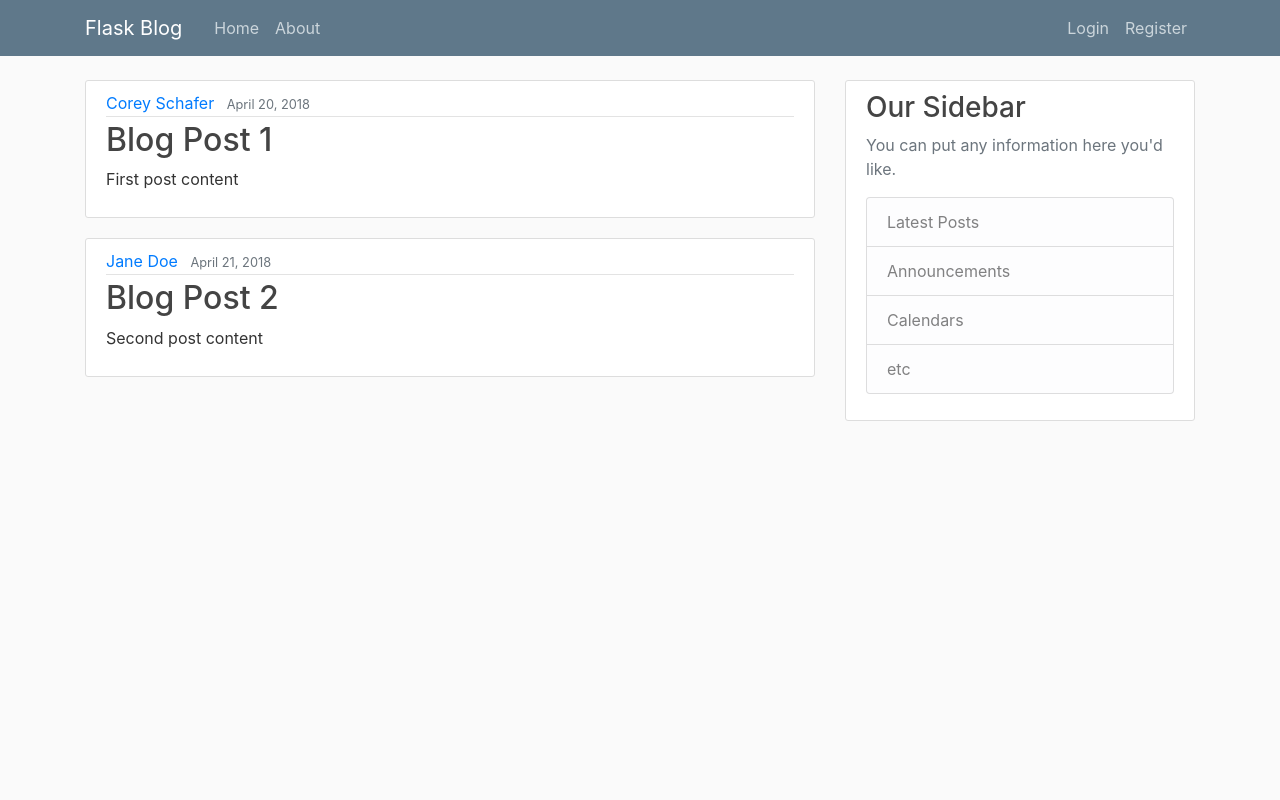
After one commit to Vivvianne/Blog, a Flask app: page / in a window 1280 px wide. The commit adds this page. Run offline with Flask 2, Linux system fonts and the light colour scheme; some libraries are stand-ins or nearby versions.

Commit message:
debugging the base.html

```diff
--- a/app/models.py
+++ b/flaskblog/models.py
@@ -1,5 +1,6 @@
 from datetime import datetime
-from manage import db
+from flaskblog import db
+
 
 class User(db.Model):
     id = db.Column(db.Integer, primary_key=True)
--- /dev/null
+++ b/flaskblog/routes.py
@@ -0,0 +1,52 @@
+from flask import render_template, url_for, flash, redirect
+from flaskblog import app
+from flaskblog.forms import RegistrationForm, LoginForm
+from flaskblog.models import User, Post
+
+
+posts = [
+    {
+        'author': 'Corey Schafer',
+        'title': 'Blog Post 1',
+        'content': 'First post content',
+        'date_posted': 'April 20, 2018'
+    },
+    {
+        'author': 'Jane Doe',
+        'title': 'Blog Post 2',
+        'content': 'Second post content',
+        'date_posted': 'April 21, 2018'
+    }
+]
+
+
+@app.route("/")
+@app.route("/home")
+def home():
+    return render_template('home.html', posts=posts)
+
+
+@app.route("/about")
+def about():
+    return render_template('about.html', title='About')
+
+
+@app.route("/register", methods=['GET', 'POST'])
+def register():
+    form = RegistrationForm()
+    if form.validate_on_submit():
+        flash(f'Account created for {form.username.data}!', 'success')
+        return redirect(url_for('home'))
+    return render_template('register.html', title='Register', form=form)
+
+
+@app.route("/login", methods=['GET', 'POST'])
+def login():
+    form = LoginForm()
+    if form.validate_on_submit():
+        if form.email.data == 'admin@blog.com' and form.password.data == 'password':
+            flash('You have been logged in!', 'success')
+            return redirect(url_for('home'))
+        else:
+            flash('Login Unsuccessful. Please check username and password', 'danger')
+    return render_template('login.html', title='Login', form=form)
--- /dev/null
+++ b/flaskblog/static/main.css
@@ -0,0 +1,80 @@
+body {
+  background: #fafafa;
+  color: #333333;
+  margin-top: 5rem;
+}
+
+h1, h2, h3, h4, h5, h6 {
+  color: #444444;
+}
+
+.bg-steel {
+  background-color: #5f788a;
+}
+
+.site-header .navbar-nav .nav-link {
+  color: #cbd5db;
+}
+
+.site-header .navbar-nav .nav-link:hover {
+  color: #ffffff;
+}
+
+.site-header .navbar-nav .nav-link.active {
+  font-weight: 500;
+}
+
+.content-section {
+  background: #ffffff;
+  padding: 10px 20px;
+  border: 1px solid #dddddd;
+  border-radius: 3px;
+  margin-bottom: 20px;
+}
+
+.article-title {
+  color: #444444;
+}
+
+a.article-title:hover {
+  color: #428bca;
+  text-decoration: none;
+}
+
+.article-content {
+  white-space: pre-line;
+}
+
+.article-img {
+  height: 65px;
+  width: 65px;
+  margin-right: 16px;
+}
+
+.article-metadata {
+  padding-bottom: 1px;
+  margin-bottom: 4px;
+  border-bottom: 1px solid #e3e3e3
+}
+
+.article-metadata a:hover {
+  color: #333;
+  text-decoration: none;
+}
+
+.article-svg {
+  width: 25px;
+  height: 25px;
+  vertical-align: middle;
+}
+
+.account-img {
+  height: 125px;
+  width: 125px;
+  margin-right: 20px;
+  margin-bottom: 16px;
+}
+
+.account-heading {
+  font-size: 2.5rem;
+}
--- /dev/null
+++ b/flaskblog/templates/about.html
@@ -0,0 +1,4 @@
+{% extends "base.html" %}
+{% block content %}
+    <h1>About Page</h1>
+{% endblock content %}
--- a/templates/base.html
+++ b/flaskblog/templates/base.html
@@ -1,5 +1,3 @@
-<!DOCTYPE html>
-<html>
 <head>
     <!-- Required meta tags -->
     <meta charset="utf-8">
@@ -11,33 +9,14 @@
     <link rel="stylesheet" type="text/css" href="{{ url_for('static', filename='main.css') }}">
 
     {% if title %}
-        <title>Blog App- {{ title }}</title>
+        <title>Flask Blog - {{ title }}</title>
     {% else %}
-        <title>Blog App</title>
+        <title>Flask Blog</title>
     {% endif %}
 </head>
 <body>
-    <header class="site-header">
-      <nav class="navbar navbar-expand-md navbar-dark bg-steel fixed-top">
-        <div class="container">
-          <a class="navbar-brand mr-4" href="/">Blog App</a>
-          <button class="navbar-toggler" type="button" data-toggle="collapse" data-target="#navbarToggle" aria-controls="navbarToggle" aria-expanded="false" aria-label="Toggle navigation">
-            <span class="navbar-toggler-icon"></span>
-          </button>
-          <div class="collapse navbar-collapse" id="navbarToggle">
-            <div class="navbar-nav mr-auto">
-              <a class="nav-item nav-link" href="{{ url_for('home') }}">Home</a>
-              <a class="nav-item nav-link" href="{{ url_for('about') }}">About</a>
-            </div>
-            <!-- Navbar Right Side -->
-            <div class="navbar-nav">
-              <a class="nav-item nav-link" href="{{ url_for('login') }}">Login</a>
-              <a class="nav-item nav-link" href="{{ url_for('register') }}">Register</a>
-            </div>
-          </div>
-        </div>
-      </nav>
-    </header>
+   {% include 'navbar.html' %}
+
     <main role="main" class="container">
       <div class="row">
         <div class="col-md-8">
@@ -50,7 +29,8 @@
               {% endfor %}
             {% endif %}
           {% endwith %}
-          {% block content %}{% endblock %}
+          {% block content %}
+          {% endblock %}
         </div>
         <div class="col-md-4">
           <div class="content-section">
--- a/templates/home.html
+++ b/flaskblog/templates/home.html
@@ -1,4 +1,4 @@
-{% extends "layout.html" %}
+{% extends "base.html" %}
 {% block content %}
     {% for post in posts %}
         <article class="media content-section">
--- /dev/null
+++ b/flaskblog/templates/navbar.html
@@ -0,0 +1,21 @@
+ <header class="site-header">
+      <nav class="navbar navbar-expand-md navbar-dark bg-steel fixed-top">
+        <div class="container">
+          <a class="navbar-brand mr-4" href="/">Flask Blog</a>
+          <button class="navbar-toggler" type="button" data-toggle="collapse" data-target="#navbarToggle" aria-controls="navbarToggle" aria-expanded="false" aria-label="Toggle navigation">
+            <span class="navbar-toggler-icon"></span>
+          </button>
+          <div class="collapse navbar-collapse" id="navbarToggle">
+            <div class="navbar-nav mr-auto">
+              <a class="nav-item nav-link" href="{{ url_for('home') }}">Home</a>
+              <a class="nav-item nav-link" href="{{ url_for('about') }}">About</a>
+            </div>
+            <!-- Navbar Right Side -->
+            <div class="navbar-nav">
+              <a class="nav-item nav-link" href="{{ url_for('login') }}">Login</a>
+              <a class="nav-item nav-link" href="{{ url_for('register') }}">Register</a>
+            </div>
+          </div>
+        </div>
+      </nav>
+    </header>
--- a/manage.py
+++ b/manage.py
@@ -1,64 +1,3 @@
-from flask import Flask, render_template, url_for, flash, redirect
-from flask_sqlalchemy import SQLAlchemy
-from forms import RegistrationForm, LoginForm
-from models import User, Post
-
-app = Flask(__name__)
-app.config['SECRET_KEY'] = '5791628bb0b13ce0c676dfde280ba245'
-app.config['SQLALCHEMY_DATABASE_URI'] = 'sqlite:///site.db'
-db = SQLAlchemy(app)
-
-
-
-
-
-posts = [
-    {
-        'author': 'John Doe',
-        'title': 'Blog Post 1',
-        'content': 'First post content',
-        'date_posted': 'April 20, 2018'
-    },
-    {
-        'author': 'Jane Doe',
-        'title': 'Blog Post 2',
-        'content': 'Second post content',
-        'date_posted': 'April 21, 2018'
-    }
-]
-
-
-@app.route("/")
-@app.route("/home")
-def home():
-    return render_template('home.html', posts=posts)
-
-
-@app.route("/about")
-def about():
-    return render_template('about.html', title='About')
-
-
-@app.route("/register", methods=['GET', 'POST'])
-def register():
-    form = RegistrationForm()
-    if form.validate_on_submit():
-        flash(f'Account created for {form.username.data}!', 'success')
-        return redirect(url_for('home'))
-    return render_template('register.html', title='Register', form=form)
-
-
-@app.route("/login", methods=['GET', 'POST'])
-def login():
-    form = LoginForm()
-    if form.validate_on_submit():
-        if form.email.data == 'admin@blog.com' and form.password.data == 'password':
-            flash('You have been logged in!', 'success')
-            return redirect(url_for('home'))
-        else:
-            flash('Login Unsuccessful. Please check username and password', 'danger')
-    return render_template('login.html', title='Login', form=form)
-
-
+from flaskblog import app
 if __name__ == '__main__':
     app.run(debug=True)
--- a/templates/about.html
+++ /dev/null
@@ -1,4 +0,0 @@
-{% extends "layout.html" %}
-{% block content %}
-    <h1>About Page</h1>
-{% endblock content %}
```
Also changed, not shown: flaskblog/__init__.py (added, +9 -0 lines), flaskblog/templates/login.html (renamed from templates/register.html, +9 -29 lines), flaskblog/templates/register.html (renamed from templates/login.html, +29 -9 lines), app/__init__.py (deleted), app/static/main.css (deleted), flaskblog/forms.py (line endings or trailing spaces), flaskblog/site.db (renamed from site.db).
